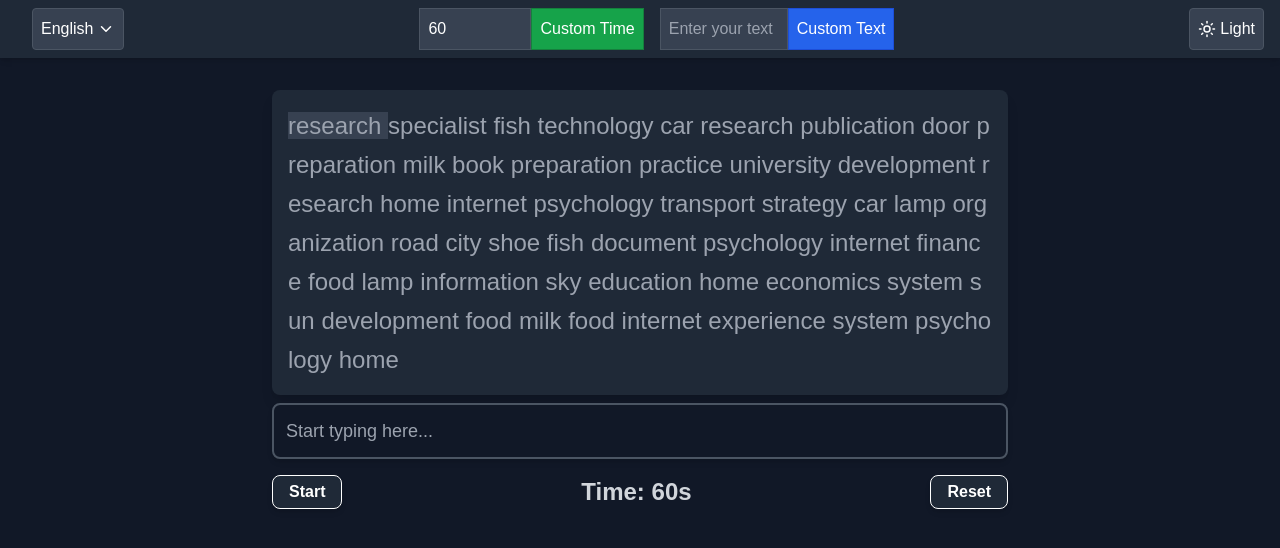
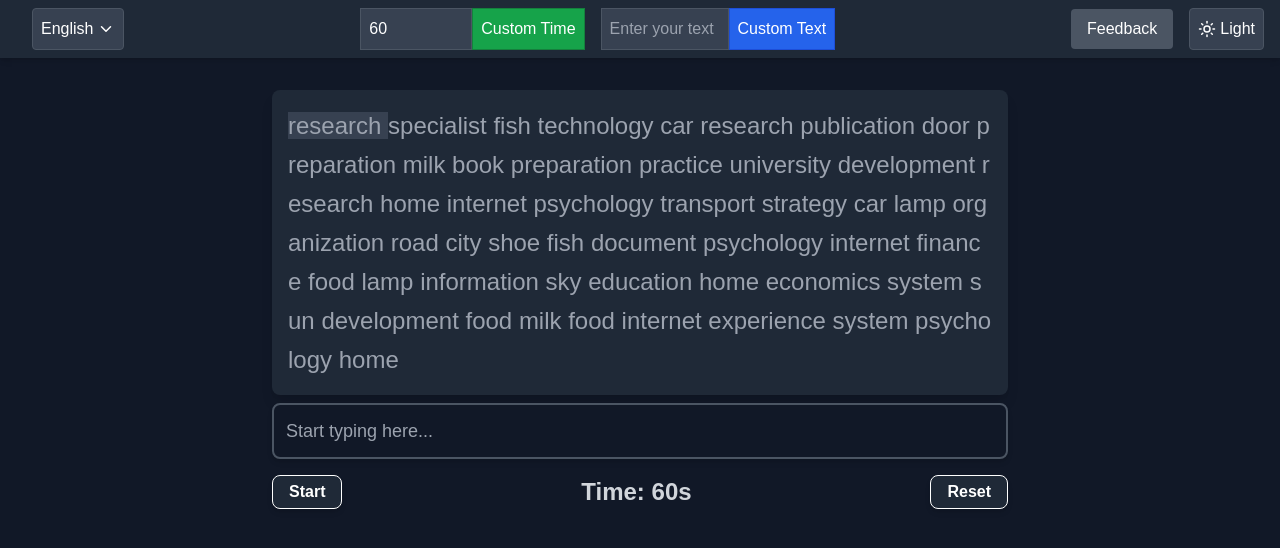
Before and after one commit to finger-typing/fingertyping, a Next.js app: page / in a window 1280 px wide. Shown: the top 548 px of the page. Built offline with nearby package versions, Linux system fonts and the light colour scheme.

Commit message:
version 0.5 ( useing gmail as feedback)

```diff
--- a/src/components/Navbar.tsx
+++ b/src/components/Navbar.tsx
@@ -13,6 +13,7 @@ interface NavbarProps {
   onCustomTimeSubmit: (time: number) => void;
   customTime: number;
 }
+
 const Navbar: React.FC<NavbarProps> = ({
   language,
   setLanguage,
@@ -23,6 +24,15 @@ const Navbar: React.FC<NavbarProps> = ({
   customTime,
 }) => {
   const [isMenuOpen, setIsMenuOpen] = useState(false);
+
+  // Open Gmail directly when the Feedback button is clicked
+  const sendFeedback = () => {
+    const email = "tenfingertypeing@gmail.com";
+    window.open(
+      `https://mail.google.com/mail/?view=cm&fs=1&to=${email}&su=Feedback&body=Your%20feedback%20here`,
+      "_blank"
+    );
+  };
 
   return (
     <nav
@@ -55,7 +65,17 @@ const Navbar: React.FC<NavbarProps> = ({
             />
           </div>
 
-          <DarkModeToggle darkMode={darkMode} setDarkMode={setDarkMode} />
+          {/* Feedback Button */}
+          <div className="flex items-center space-x-4">
+            <button
+              onClick={sendFeedback}
+              className={`btn ${darkMode ? "bg-gray-600" : "bg-gray-300"} px-4 py-2 rounded`}
+            >
+              Feedback
+            </button>
+
+            <DarkModeToggle darkMode={darkMode} setDarkMode={setDarkMode} />
+          </div>
         </div>
 
         {isMenuOpen && (
```
